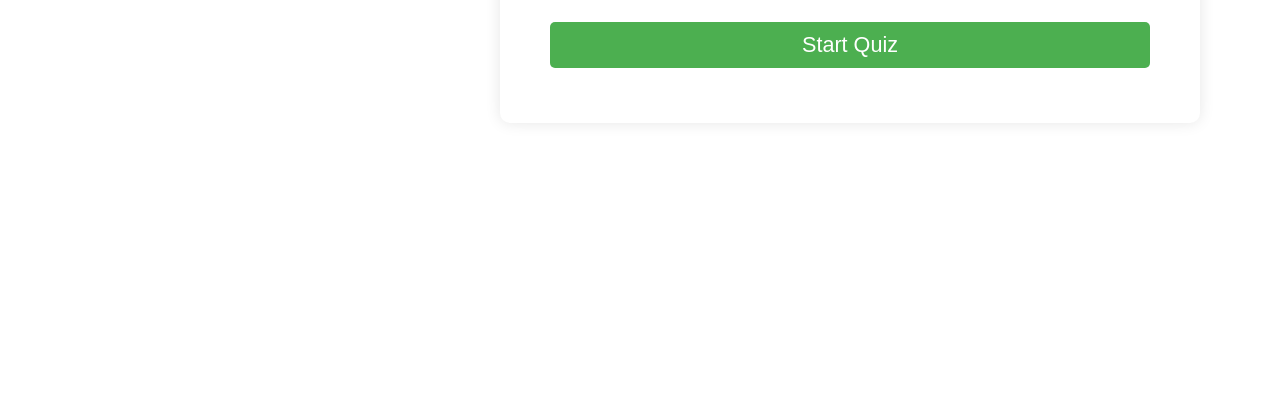
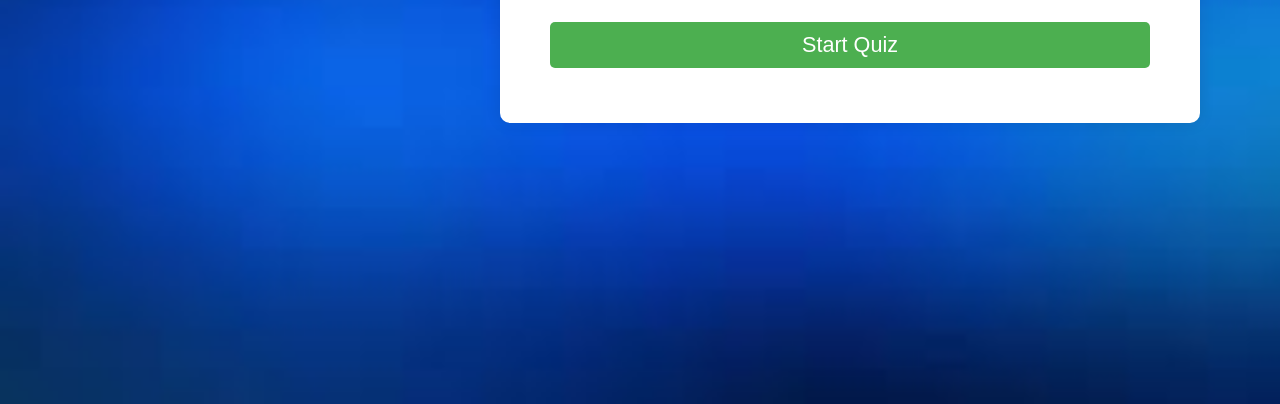
Before and after one commit to LegendaryAth/IDP-school, a plain HTML site: page game_index.html in a window 1280 px wide. Shown: the part 396-800 px from the top of the page. Drawn offline with Linux system fonts and the light colour scheme; a web font is replaced by a local one.

Commit message:
changed image files

```diff
--- a/game_style.css
+++ b/game_style.css
@@ -3,7 +3,7 @@
 
 body {
     font-family: 'Arial', sans-serif;
-    background-image: url('images/we4.jpeg');
+    background-image: url('images/we4.jpg');
     background-repeat: no-repeat;
     background-size: cover;
     margin: 0;
```
